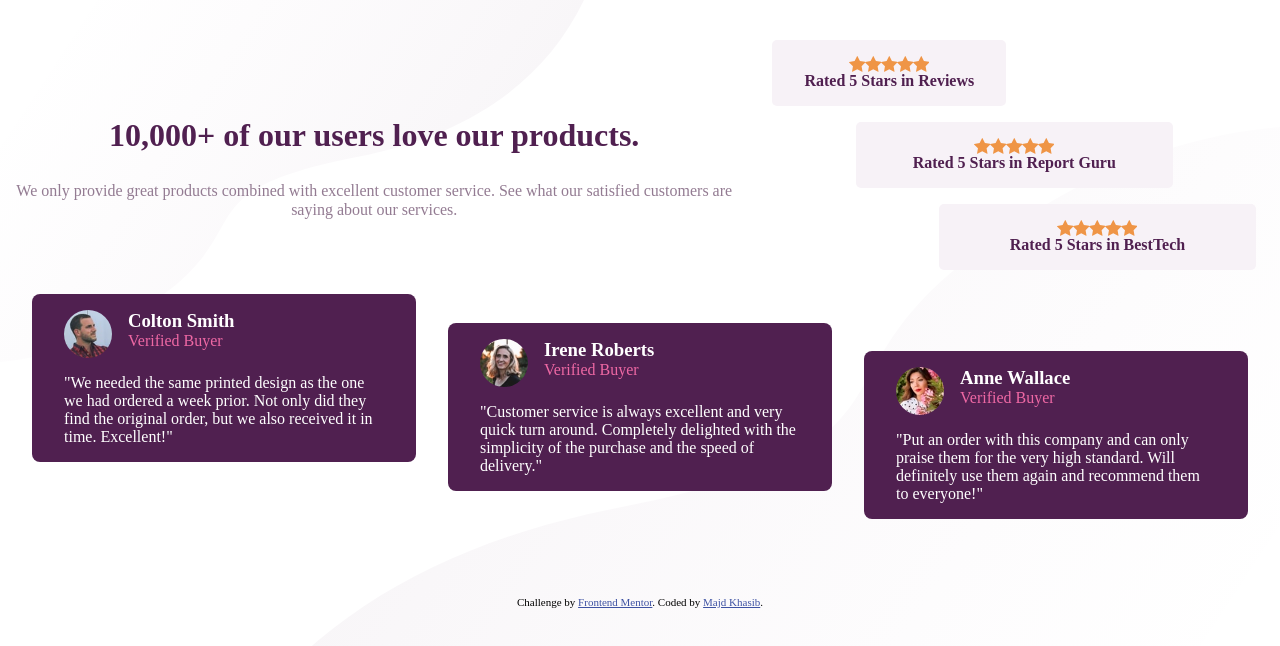
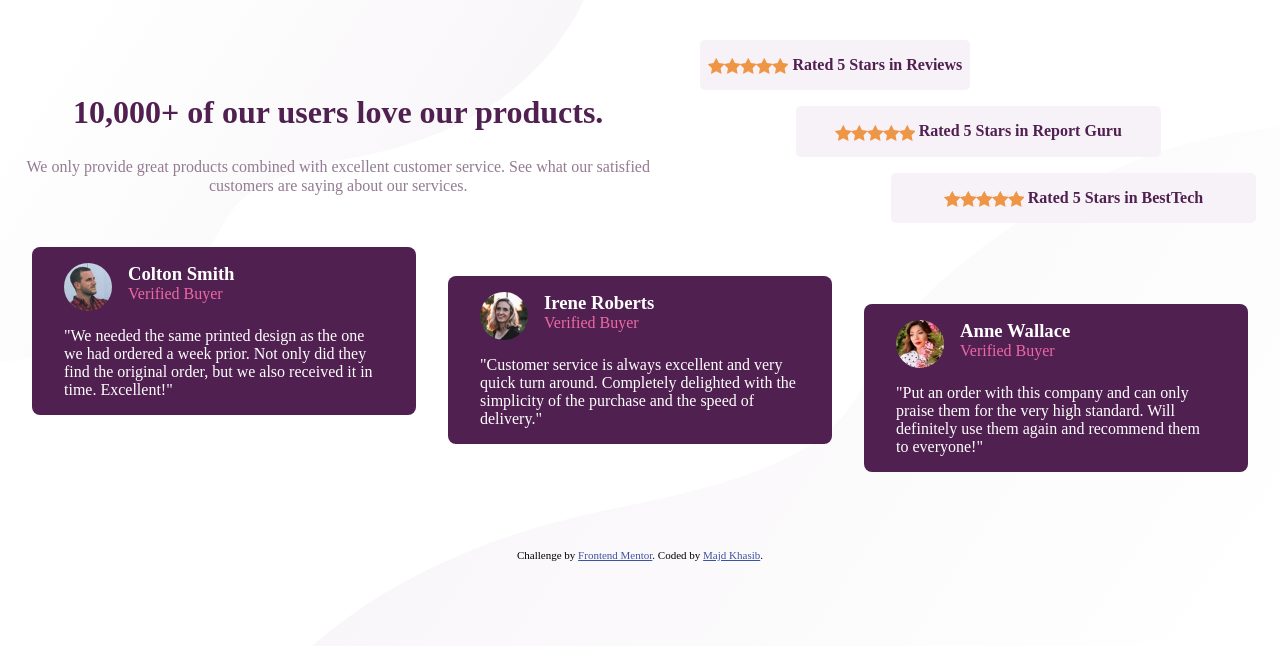
Before and after one commit to MKhasib/social-proof-section-master, a plain HTML site: page index.html in a window 1280 px wide. Drawn offline with Linux system fonts and the light colour scheme.

Commit message:
fix(reviews): fixing reviews stars to one row

```diff
--- a/index.html
+++ b/index.html
@@ -37,21 +37,21 @@
         </div>
         <div class="section1__reviews">
           <div class="review-card review-card-1">
-            <div>
+            <div class="stars">
               <span class="star"></span><span class="star"></span><span class="star"></span><span
                 class="star"></span><span class="star"></span>
             </div>
             Rated 5 Stars in Reviews
           </div>
           <div class="review-card review-card-2">
-            <div>
+            <div class="stars">
               <span class="star"></span><span class="star"></span><span class="star"></span><span
                 class="star"></span><span class="star"></span>
             </div>
             Rated 5 Stars in Report Guru
           </div>
           <div class="review-card review-card-3">
-            <div>
+            <div class="stars">
               <span class="star"></span><span class="star"></span><span class="star"></span><span
                 class="star"></span><span class="star"></span>
             </div>
--- a/style.css
+++ b/style.css
@@ -68,7 +68,7 @@ body {
 
 .review-card {
 	background-color: var(--clr-secondary-600);
-	padding: 1em 2em;
+	padding: 1em .5em;
 	margin: .5em;
 	border-radius: 5px;
 	text-align: center;
@@ -109,6 +109,11 @@ body {
 	.section1 {
 		flex-direction: row;
 	}
+	.stars{
+		display: inline-block;
+		vertical-align: middle;
+
+	}
 	.section2 {
 		display: grid;
 		grid-template-columns: 1fr 1fr 1fr;
```
